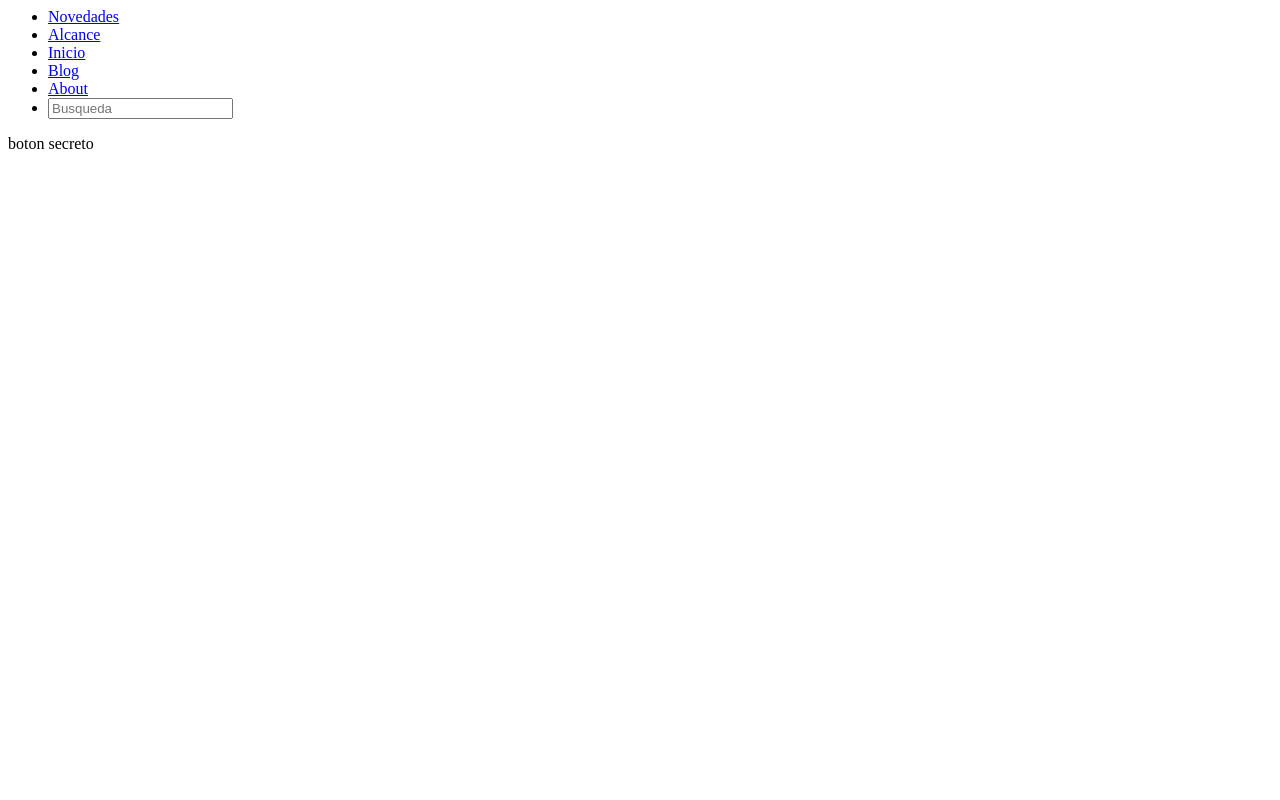
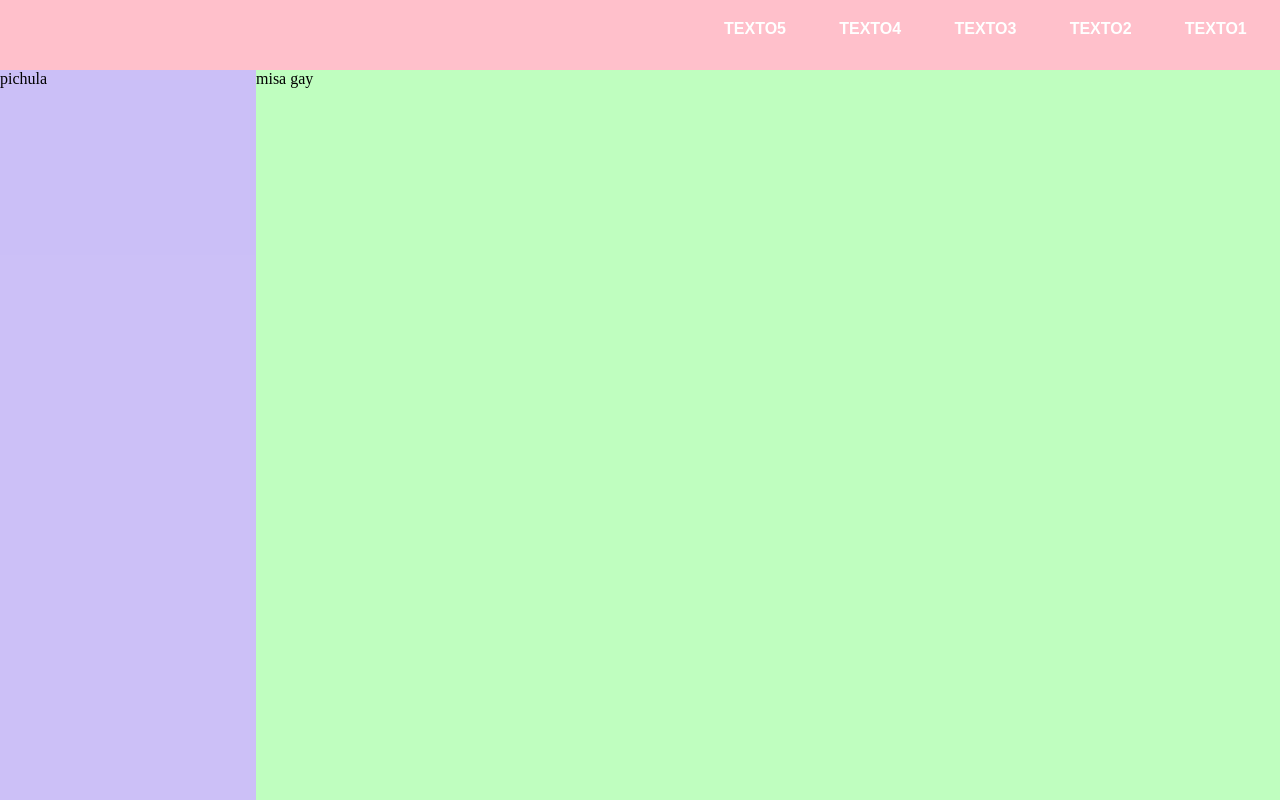
Before and after one commit to Juliobory/juliobory.github.io, a plain HTML site: page index.html in a window 1280 px wide. Shown: the top 800 px of the page. Drawn offline with Linux system fonts and the light colour scheme.

Commit message:
update julio

```diff
--- /dev/null
+++ b/estilos.css
@@ -0,0 +1,51 @@
+body, html {
+    padding: 0;
+    margin: 0;
+
+  }
+  .contenedor {
+    float: left;
+    width: 20%;
+    height: 1000px;
+    background-color: rgba(54, 7, 223, 0.253);
+
+  }
+
+  .contenido {
+    float: right;
+    width: 80%;
+    height: 1000px;
+    background-color: rgba(5, 252, 5, 0.253);
+    padding-top: 0;
+  }
+
+.barraNavegacion {
+    width: 100%;
+    height: 70px;
+ background-color: pink;
+}
+.menu {
+    width: 9%;
+    float: right;
+    height: 50px;
+    margin-top: 20px;
+    padding-bottom: 0;
+}
+.menu a {
+    margin-top: 10px;
+    padding-top: 10px;
+    text-decoration: none;
+    width: 100px;
+
+    padding: 20px 20px;
+    text-transform: uppercase;
+    font-weight: bold;
+    font-family: arial;
+    text-align: center;
+    color: #fff;
+}
+.menu a:hover {
+  margin: auto;
+  padding: auto;
+  background: black;
+}
--- a/index.html
+++ b/index.html
@@ -1,28 +1,27 @@
+<!DOCTYPE HTML>
+<html>
+
 <head>
-    <title>
-        Expediente Médico General</title>
+    <title>servidor de julio</title>
+    <link href="estilos.css" rel="stylesheet" type="text/css">
+    <header class="barraNavegacion">
+        <div class="menu"><a>texto1</a></div>
+        <div class="menu"><a>texto2</a></div>
+        <div class="menu"><a>texto3</a></div>
+        <div class="menu"><a>texto4</a></div>
+        <div class="menu"><a>texto5</a></div>
+    </header>
 </head>
-<header>
-    <div class="navbar">
-        <ul>
-            <li> <a href="#">Novedades</a></li>
-            <li> <a href="#">Alcance</a></li>
-            <li> <a href="index.html">Inicio</a></li>
-            <li> <a href="#">Blog</a></li>
-            <li> <a href="./about.html">About</a></li>
-            <li> <input type="text" placeholder="Busqueda"> <i class="fa-solid fa-magnifying-glass"></i></li>
-    </div>
-    </ul>
-    </div>
-</header>
 
 <body>
+<div class="pagina">
+    <div class="contenedor">pichula</div>
+    <div class="contenido">misa gay </div>
 
-    <form action="/my-handling-form-page" get:"busqueda">
-<a>boton secreto</a>
-    </form>
+</div>
+</body>
+<footer>
 
-</body>
-
+</footer>
 
 </html>
```
